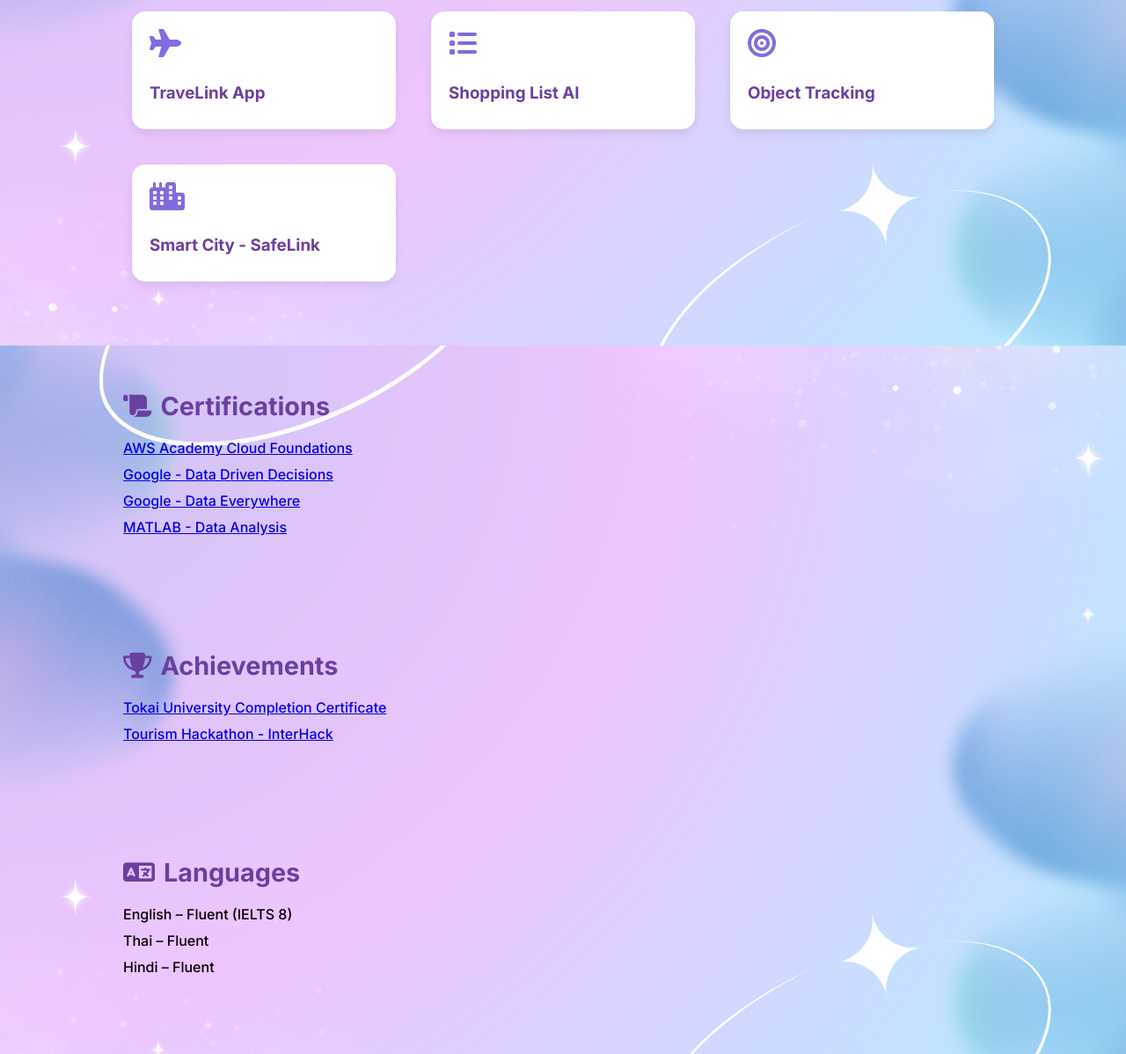
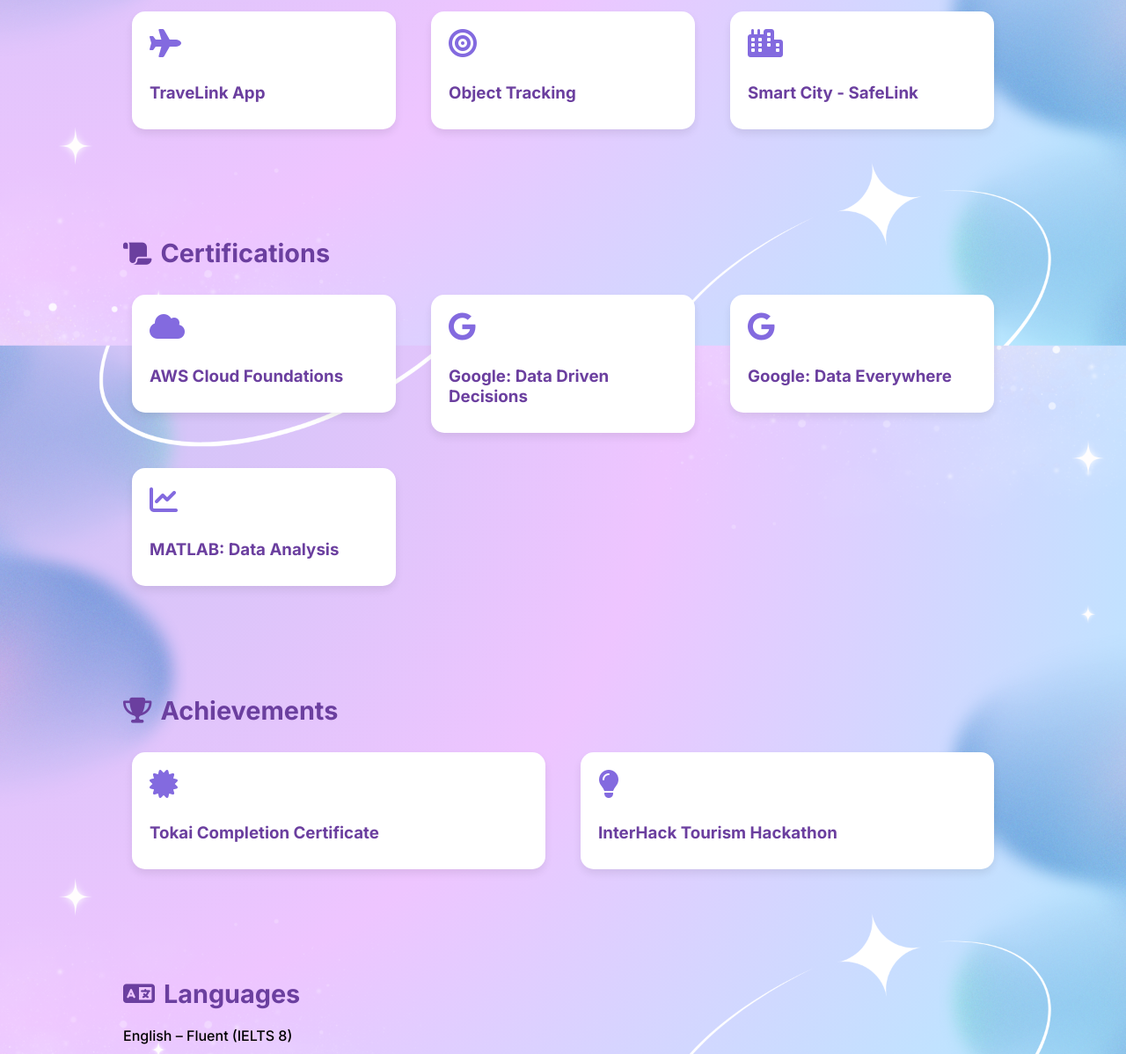
Before and after one commit to smritipandeysp/cv-website, a website: page index.html in a window 1280 px wide. Shown: the part 1314-2512 px from the top of the page at 88% size. Drawn offline with Linux system fonts and the light colour scheme.

Commit message:
Change to card

```diff
--- a/index.html
+++ b/index.html
@@ -73,7 +73,6 @@
       <a href="https://www.canva.com/design/DAFULn2eqR8/_eNEy6JkVa1KPEUlGjFRiQ/view" class="card-link" target="_blank"><div class="card"><i class="fa-solid fa-seedling icon"></i><h3>Automatic Crop Grower</h3></div></a>
       <a href="https://www.canva.com/design/DAGk61EUASI/uD7j3B6C3PGCH9C_kqhQPg/view" class="card-link" target="_blank"><div class="card"><i class="fa-solid fa-hand icon"></i><h3>5DOF Robot Arm</h3></div></a>
       <a href="https://www.youtube.com/watch?v=b3QBj6ZcmqE" class="card-link" target="_blank"><div class="card"><i class="fa-solid fa-plane icon"></i><h3>TraveLink App</h3></div></a>
-      <a href="https://www.youtube.com/watch?v=BPtUw3ekRlg" class="card-link" target="_blank"><div class="card"><i class="fa-solid fa-list icon"></i><h3>Shopping List AI</h3></div></a>
       <a href="https://www.youtube.com/watch?v=uMpFRFzd7BM" class="card-link" target="_blank"><div class="card"><i class="fa-solid fa-bullseye icon"></i><h3>Object Tracking</h3></div></a>
       <a href="https://www.canva.com/design/DAFulLobQWk/0q73wmeTR0WpRayAoDLZJg/view?mode=prototype" class="card-link" target="_blank"><div class="card"><i class="fa-solid fa-city icon"></i><h3>Smart City - SafeLink</h3></div></a>
     </div>
@@ -81,21 +80,34 @@
 
   <section class="container section" id="certs">
     <h2 class="section-title"><i class="fa-solid fa-scroll"></i> Certifications</h2>
-    <ul class="cert-list">
-      <li><a href="https://drive.google.com/file/d/118oqHbWpdNqdbKUIansM0xrjNwn_Hn_n/view" target="_blank">AWS Academy Cloud Foundations</a></li>
-      <li><a href="https://drive.google.com/file/d/1l9BFr4eYkgMYYZPpoL-rzGd3po0JVdRm/view" target="_blank">Google - Data Driven Decisions</a></li>
-      <li><a href="https://drive.google.com/file/d/1VJK0ny4NcL9DlVTxpR-0S4Y4kVPqI58-/view" target="_blank">Google - Data Everywhere</a></li>
-      <li><a href="https://drive.google.com/file/d/1xE4Tj2Ig5K4lb8OSFWRzgDhUI8upKA8-/view" target="_blank">MATLAB - Data Analysis</a></li>
-    </ul>
+    <div class="grid">
+      <a href="https://drive.google.com/file/d/118oqHbWpdNqdbKUIansM0xrjNwn_Hn_n/view" class="card-link" target="_blank">
+        <div class="card"><i class="fa-solid fa-cloud icon"></i><h3>AWS Cloud Foundations</h3></div>
+      </a>
+      <a href="https://drive.google.com/file/d/1l9BFr4eYkgMYYZPpoL-rzGd3po0JVdRm/view" class="card-link" target="_blank">
+        <div class="card"><i class="fa-brands fa-google icon"></i><h3>Google: Data Driven Decisions</h3></div>
+      </a>
+      <a href="https://drive.google.com/file/d/1VJK0ny4NcL9DlVTxpR-0S4Y4kVPqI58-/view" class="card-link" target="_blank">
+        <div class="card"><i class="fa-brands fa-google icon"></i><h3>Google: Data Everywhere</h3></div>
+      </a>
+      <a href="https://drive.google.com/file/d/1xE4Tj2Ig5K4lb8OSFWRzgDhUI8upKA8-/view" class="card-link" target="_blank">
+        <div class="card"><i class="fa-solid fa-chart-line icon"></i><h3>MATLAB: Data Analysis</h3></div>
+      </a>
+    </div>
   </section>
 
   <section class="container section" id="achievements">
     <h2 class="section-title"><i class="fa-solid fa-trophy"></i> Achievements</h2>
-    <ul class="cert-list">
-      <li><a href="https://drive.google.com/file/d/1x2AXIKlpU5pcPr9KHFvf1-kHxhUJW238/view?usp=sharing" target="_blank">Tokai University Completion Certificate</a></li>
-      <li><a href="https://drive.google.com/file/d/17oP6qESxnzTeaLZLpxsJM2T-b0xpI4-2/view?usp=sharing" target="_blank">Tourism Hackathon - InterHack</a></li>
-    </ul>
+    <div class="grid">
+      <a href="https://drive.google.com/file/d/1x2AXIKlpU5pcPr9KHFvf1-kHxhUJW238/view?usp=sharing" class="card-link" target="_blank">
+        <div class="card"><i class="fa-solid fa-certificate icon"></i><h3>Tokai Completion Certificate</h3></div>
+      </a>
+      <a href="https://drive.google.com/file/d/17oP6qESxnzTeaLZLpxsJM2T-b0xpI4-2/view?usp=sharing" class="card-link" target="_blank">
+        <div class="card"><i class="fa-solid fa-lightbulb icon"></i><h3>InterHack Tourism Hackathon</h3></div>
+      </a>
+    </div>
   </section>
+
 
 
   <section class="container section" id="languages">
```
